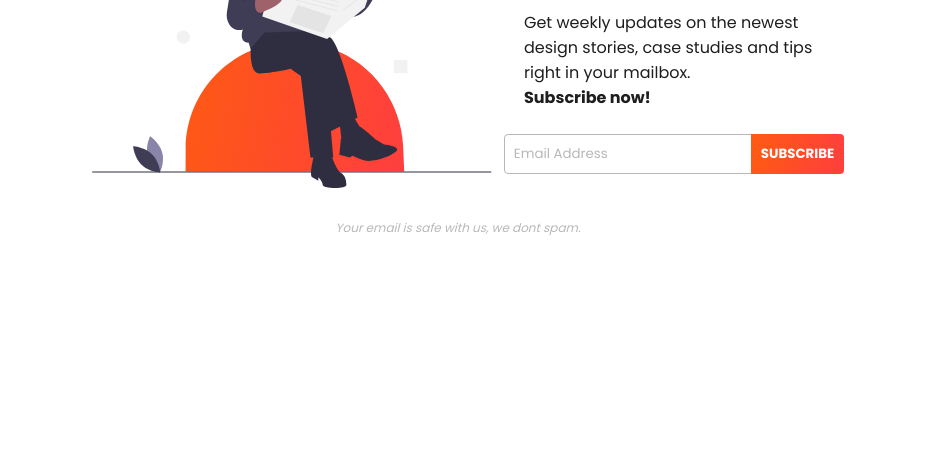
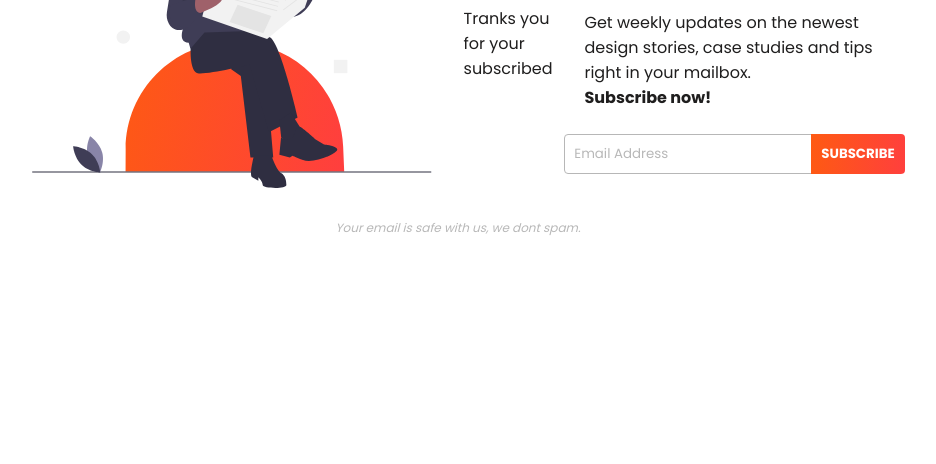
Before and after one commit to vctrhugoop/newsletter-page, a plain HTML site: page index.html in a window 1280 px wide. Shown: the part 336-800 px from the top of the page, without its empty margins (182-1118 px from the left). Drawn offline with Linux system fonts and the light colour scheme.

Commit message:
feat: add new div content

```diff
--- a/index.html
+++ b/index.html
@@ -22,6 +22,9 @@
           Person sitting reading a newspaper"
           />
         </figure>
+        <section class="message-content">
+          <p>Tranks you for your subscribed</p>
+        </section>
         <section class="section-content">
           <div class="text-wrapper">
             <h2>Get our weekly</h2>
```
